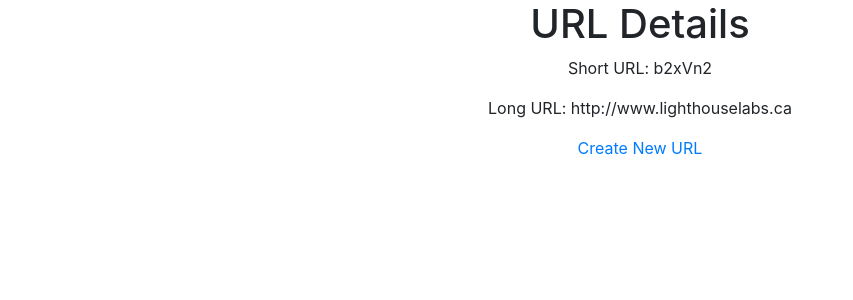
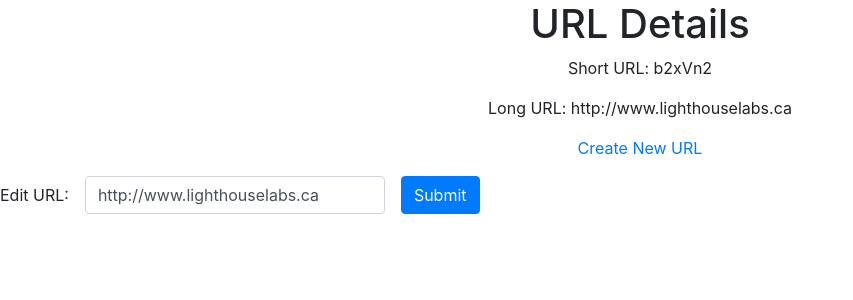
Before and after one commit to mbahenryemeka/tinyapp, a Node server app: page /urls/b2xVn2 in a window 1280 px wide. Shown: the part 56-356 px from the top of the page, without its empty margins (0-853 px from the left). Run offline with Node 20, Linux system fonts and the light colour scheme; some libraries are stand-ins or nearby versions.

Commit message:
updated the label

```diff
--- a/views/urls_shows.ejs
+++ b/views/urls_shows.ejs
@@ -21,6 +21,20 @@
     <p>Short URL: <%= id %></p>
     <p>Long URL: <%= longURL %></p>
     <a href="/urls/new">Create New URL</a>
+    <form class="form-inline" action="/urls/<%= id %>" method="POST">
+      <div class="form-group mb-2">
+        <label for="longURL">Edit URL:</label>
+        <input
+          class="form-control"
+          type="text"
+          name="longURL"
+          placeholder="http://"
+          style="width: 300px; margin: 1em"
+          value="<%= longURL %>"
+        />
+        <button type="submit" class="btn btn-primary">Submit</button>
+      </div>
+    </form>
     <!-- Bootstrap JS -->
     <script
       src="https://code.jquery.com/jquery-3.3.1.slim.min.js"
```
